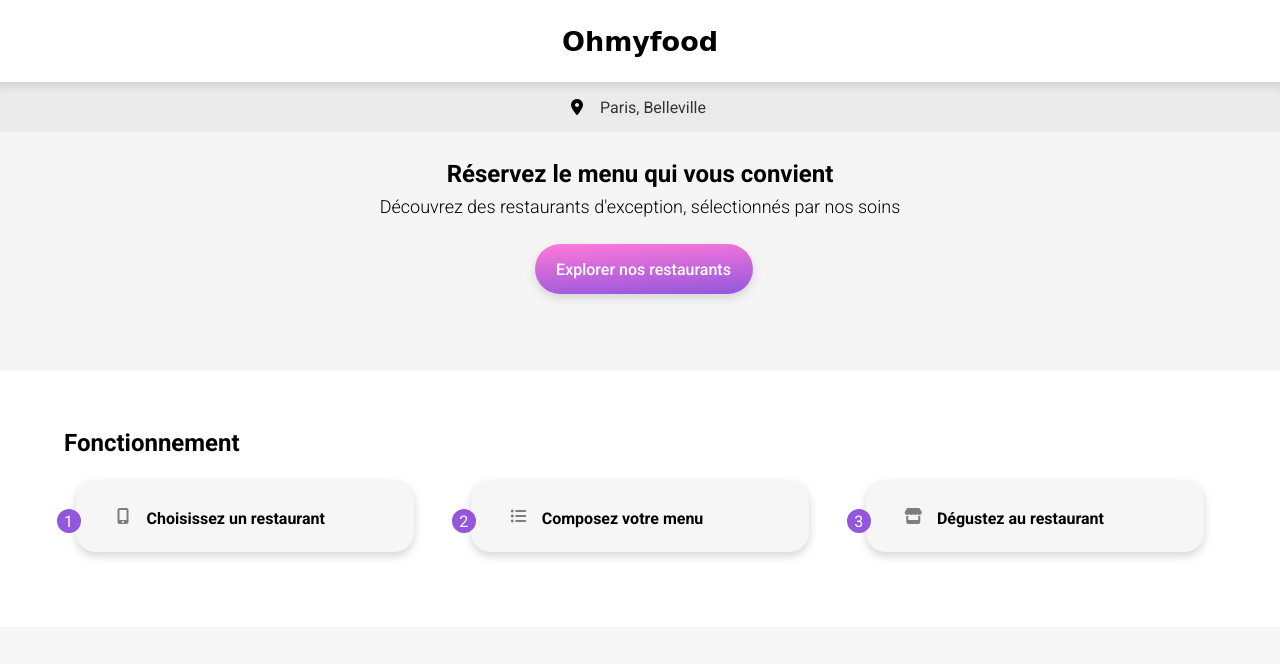
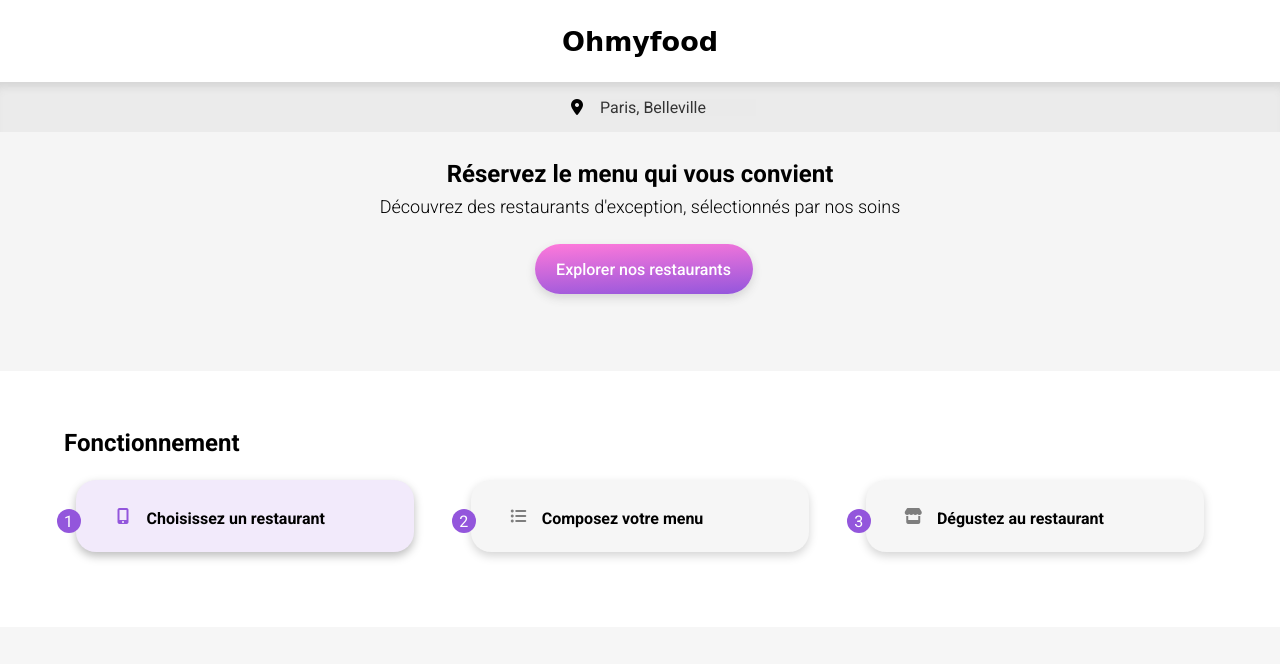
Before and after one commit to John-Laguerre/Ohmyfood, a plain HTML site: page index.html in a window 1280 px wide. In both pictures the pointer is over the element 244 px from the left and 516 px from the top of the page. Shown: the top 664 px of the page. Drawn offline with Linux system fonts and the light colour scheme; a web font is replaced by a local one.

Commit message:
Ajout d'un oubli au hover  pour l'icône fonction

```diff
--- a/css/style.css
+++ b/css/style.css
@@ -595,6 +595,13 @@ a {
     width: 30%;
   }
 }
+.functioning__step:hover {
+  background-color: #f2eafb;
+  box-shadow: 0 4px 10px 0 #bcbcbc;
+}
+.functioning__step:hover > .functioning__step--icon {
+  color: #9356DC;
+}
 .functioning__step--number {
   display: flex;
   align-items: center;
```
Also changed, not shown: 1 other file.
